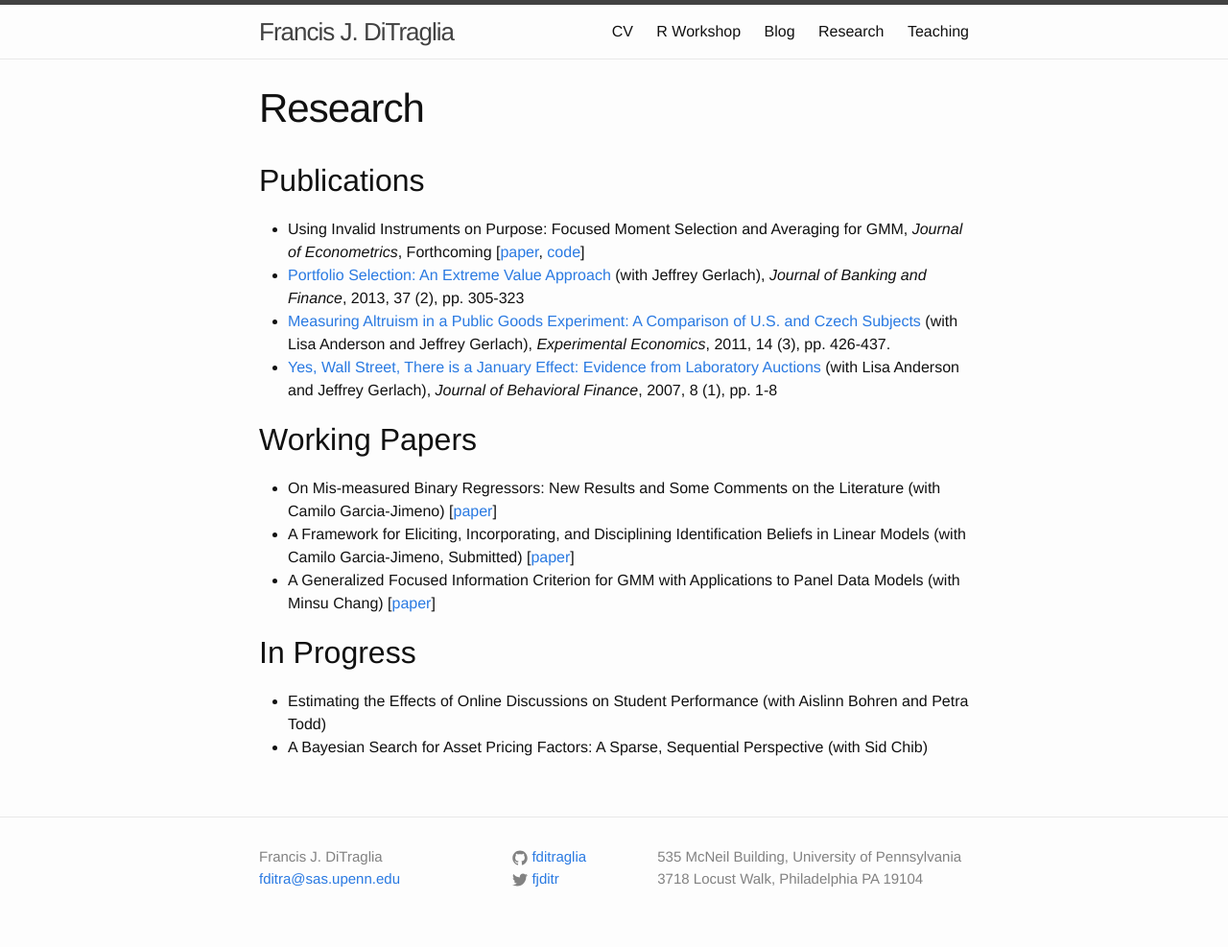
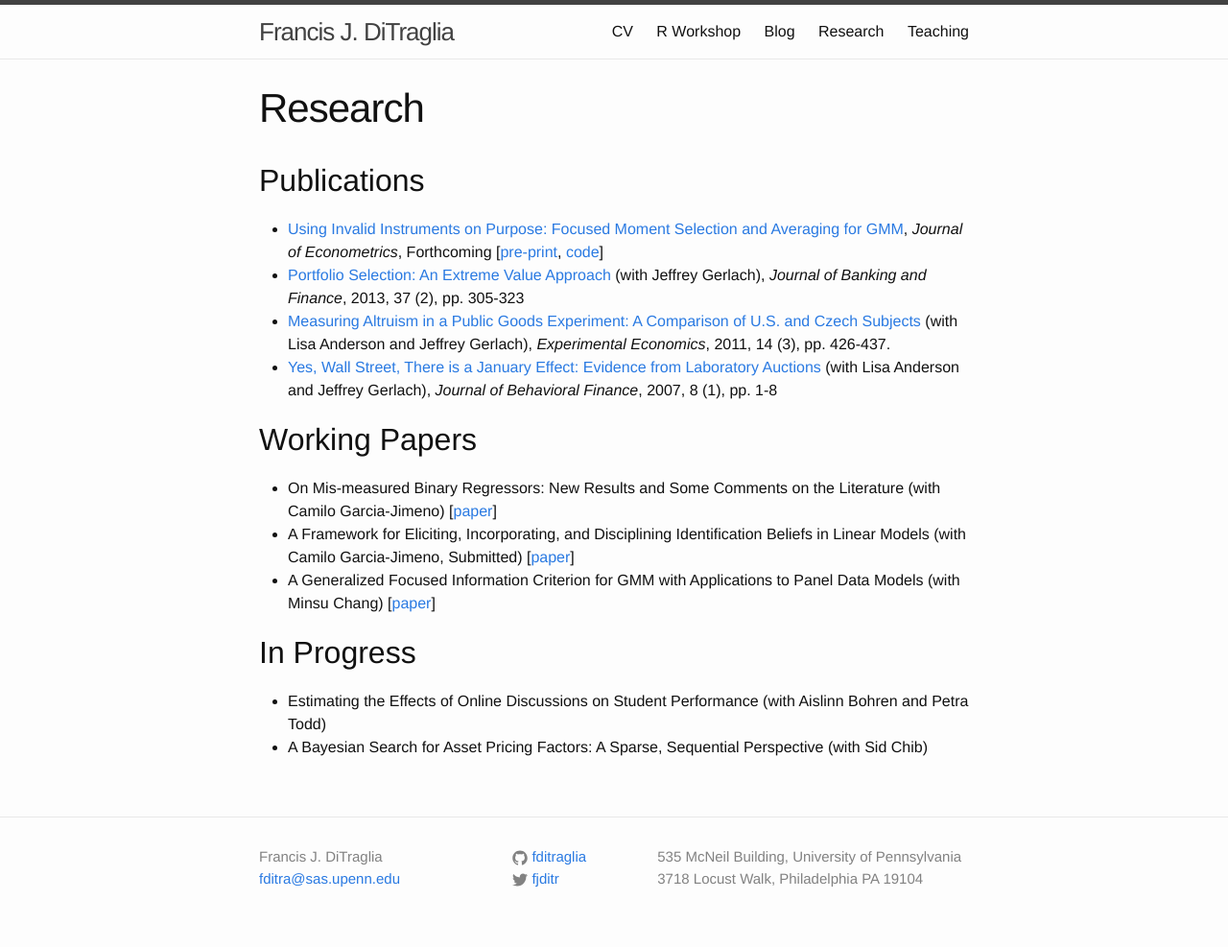
Before and after one commit to fditraglia/fditraglia.github.io, a Jekyll site: the page built from research.md, in a window 1280 px wide. Shown: the whole page at 96% size. Built offline with Jekyll 4.4.1, drawn with Linux system fonts in a browser that asks for light colours.

Commit message:
add link to journal version

```diff
--- a/research.md
+++ b/research.md
@@ -4,7 +4,8 @@ title: Research
 permalink: /research/
 ---
 ## Publications
-- Using Invalid Instruments on Purpose: Focused Moment Selection and Averaging for GMM, *Journal of Econometrics*, Forthcoming [[paper](http://ditraglia.com/pdf/DiTraglia_FMSC_2016_04_17.pdf), [code](https://github.com/fditraglia/fmsc)]
+
+- [Using Invalid Instruments on Purpose: Focused Moment Selection and Averaging for GMM](http://www.sciencedirect.com/science/article/pii/S0304407616301518), *Journal of Econometrics*, Forthcoming [[pre-print](http://ditraglia.com/pdf/DiTraglia_FMSC_2016_07_19.pdf), [code](https://github.com/fditraglia/fmsc)]
 - [Portfolio Selection: An Extreme Value Approach]({{ site.base }}/pdf/EV_paper.pdf) (with Jeffrey Gerlach), *Journal of Banking and Finance*, 2013, 37 (2), pp. 305-323
 - [Measuring Altruism in a Public Goods Experiment: A Comparison of U.S. and Czech Subjects](http://link.springer.com/article/10.1007%2Fs10683-011-9274-8) (with Lisa Anderson and Jeffrey Gerlach), *Experimental Economics*, 2011, 14 (3), pp. 426-437.
 - [Yes, Wall Street, There is a January Effect: Evidence from Laboratory Auctions](http://www.tandfonline.com/doi/abs/10.1080/15427560709337012) (with Lisa Anderson and Jeffrey Gerlach), *Journal of Behavioral Finance*, 2007, 8 (1), pp. 1-8
```
